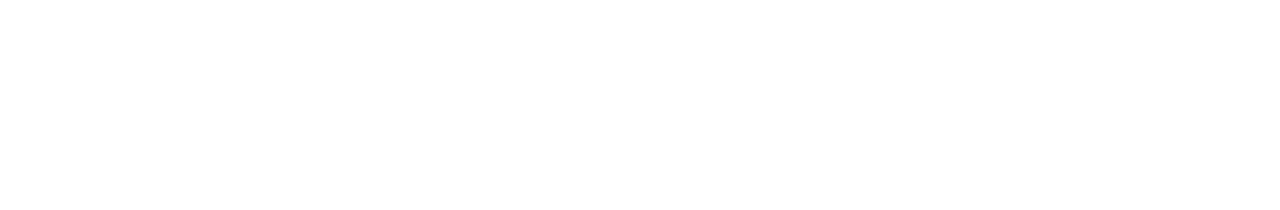
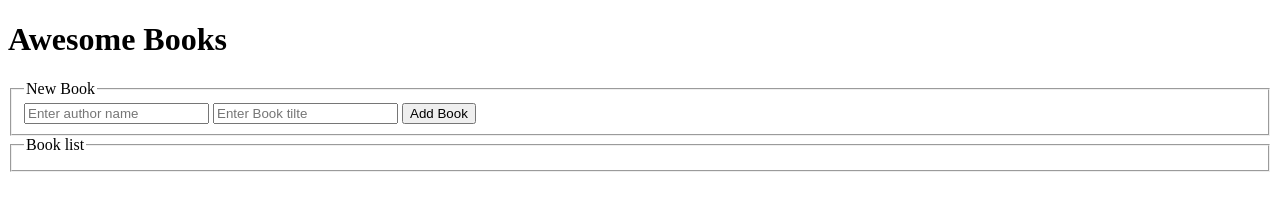
Before and after one commit to moise10r/Awesome_Book, a plain HTML site: page app/index.html in a window 1280 px wide. Drawn offline with Linux system fonts and the light colour scheme.

Commit message:
Add application layout.

```diff
--- a/app/index.html
+++ b/app/index.html
@@ -7,7 +7,21 @@
   <title>Awesome Book</title>
 </head>
 <body>
-
+    <h1 id="title">Awesome Books</h1>
+    <fieldset>
+      <legend>
+        New Book
+      </legend>
+      <input type="text" id="inpAuthor" placeholder="Enter author name">
+      <input type="text" id="inpTitle" placeholder="Enter Book tilte">
+      <button type="button" id="btnInsert">Add Book</button>
+    </fieldset>
+    <fieldset>
+      <legend>
+        Book list
+      </legend>
+      <div id="lsOutput"></div>
+    </fieldset>
 <script src="./app.js"></script>
 </body>
 </html>
```
